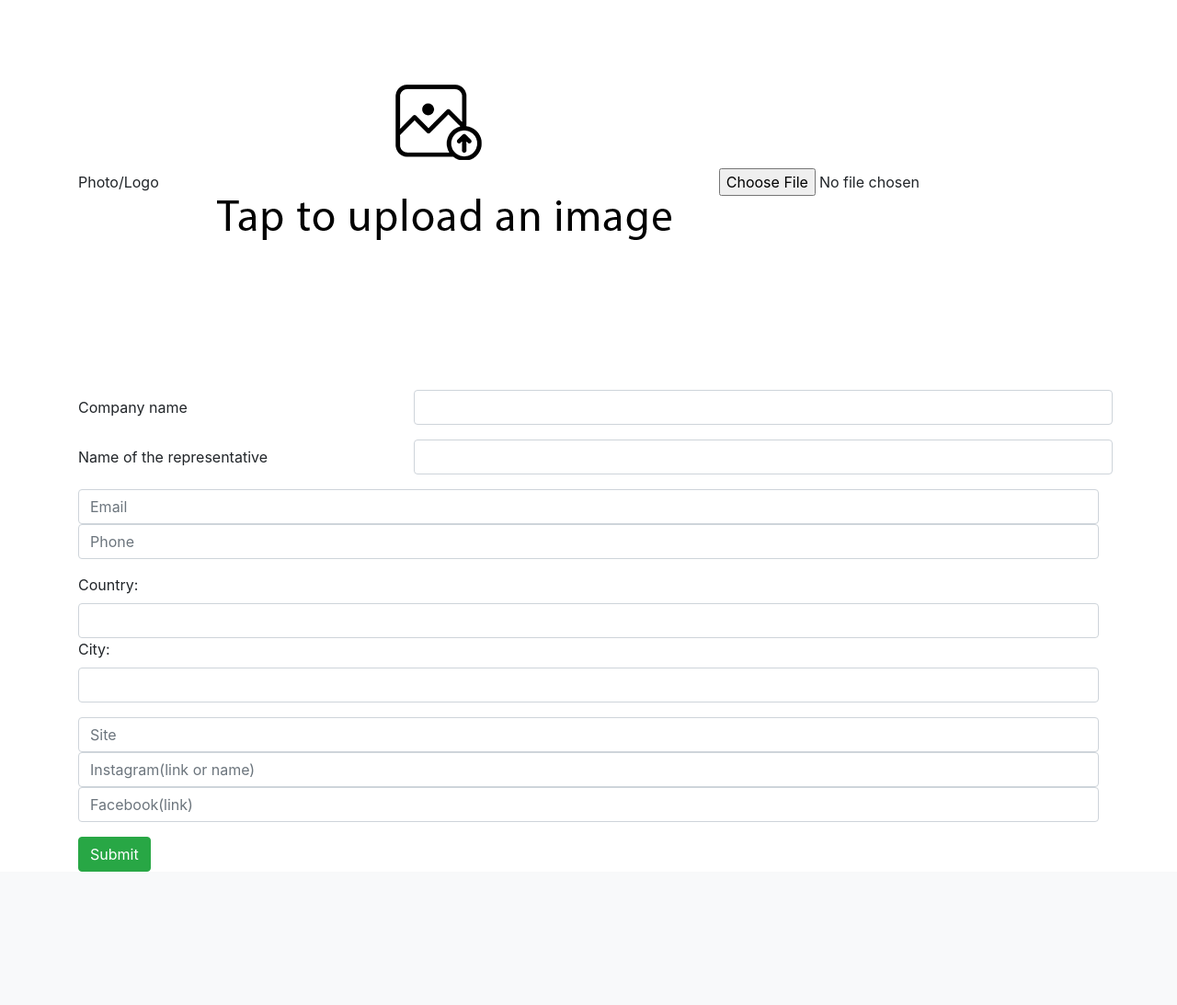
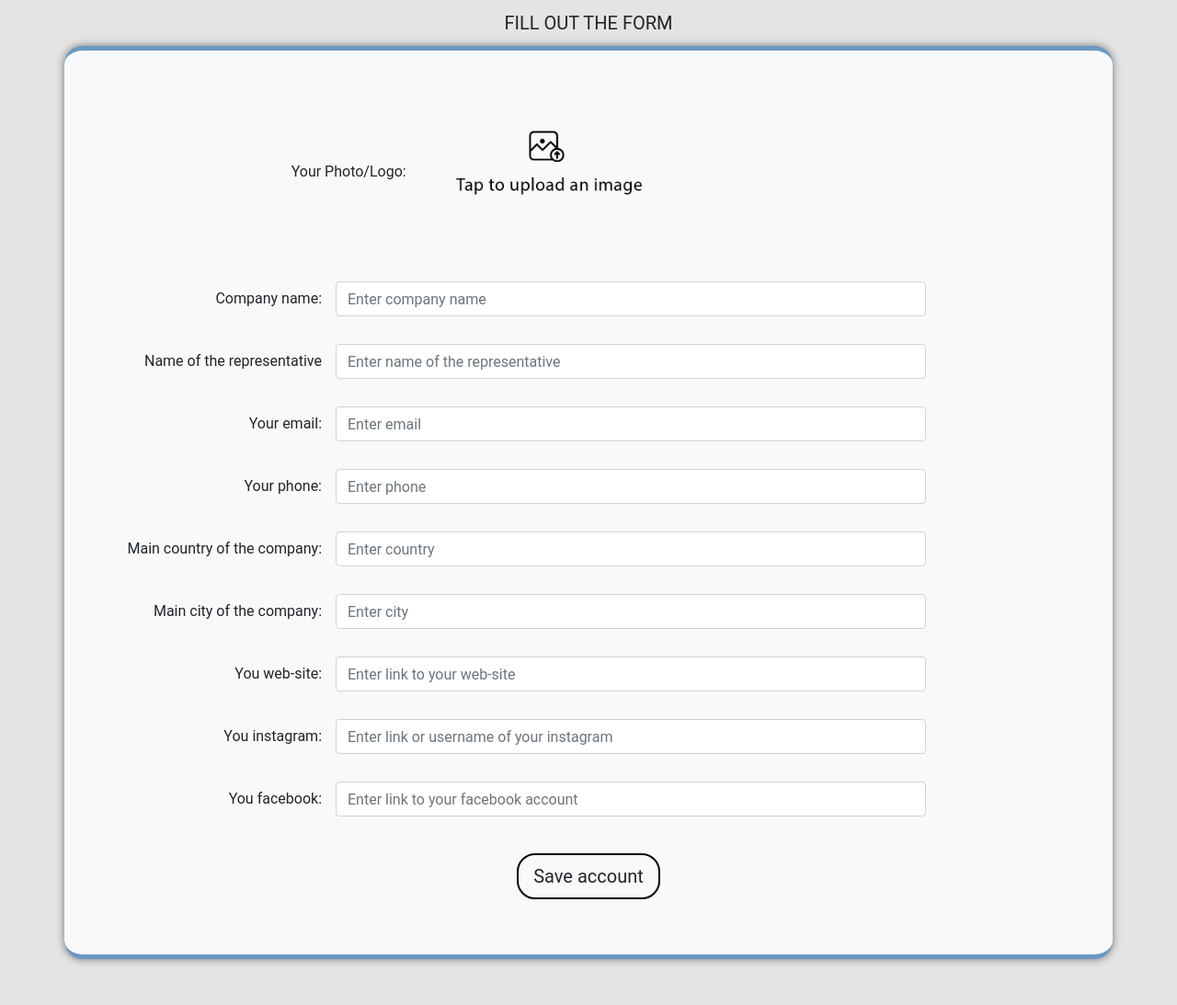
Before and after one commit to 3asyPe/blogger-business, a Django app: template blogger-business/business/templates/business/registration.html in a window 1280 px wide. Shown: the part 56-1149 px from the top of the page at 92% size. Before the commit the page ends 1004 px from the top, so only its background shows below. Run offline with Django 3.2, Linux system fonts and the light colour scheme; the template is opened without the code that fills it, so the values that code supplies are empty; some libraries are stand-ins or nearby versions.

Commit message:
Add styling to business registration form

```diff
--- a/blogger-business/business/templates/business/registration.html
+++ b/blogger-business/business/templates/business/registration.html
@@ -1,49 +1,68 @@
 {% extends "base.html" %}
+
+{% load static %}
+
+{% block base_head %}
+<link rel="stylesheet" href="{% static 'css/registration.css' %}">
+{% endblock %}
 
 {% block content %}
 
-{% load static %}
 
-<div class='container'>
+<div class="registration">
+    <div class="registration-title">Fill out the form</div>
+    <div class='container registration-inner'>
         <form class="form" action="complete" method="POST" id="registration-form" enctype="multipart/form-data">
             {% csrf_token %}
             <div class="form-group">
-            <label for="image-input" class="form-label">
-                Photo/Logo
-                <img class="upload-image-icon" id="upload-image-icon" src="{% static 'images/TapToUploadPicture.png' %}"/>
+                <label for="image-input" class="form-label form-label-image">
+                    <div class="col-4 form-label-image-title">Your Photo/Logo:</div>
+                    <img class="upload-image-icon col-3" id="upload-image-icon" src="{% static 'images/TapToUploadPicture.png' %}"/>
                 </label>
                 <input id="image-input" class="image-input" name="image" type="file" onchange="previewImage(event)"/>
             </div>
-        <div class="form-group row">
-            <label for="business_name" class="col-4 col-form-label form-label">Company name</label>
-            <input type="text" required name="business_name" id="business_name" class="form-control col-8">
-        </div>
-        <div class="form-group row">
-            <label for="business_owner_name" class="col-4 col-form-label form-label"> Name of the representative</label>
-            <input type="text" required name="business_owner_name" id="business_owner_name" class="form-control col-8">
+            <div class="form-group">
+                <label for="business_name" class="col-3 col-form-label form-label">Company name:</label>
+                <input type="text" required name="business_name" id="business_name" class="form-control col-7" placeholder="Enter company name">
             </div>
             <div class="form-group">
-            <input type="text" required name="email" class='form-control' placeholder="Email">
-            <input type="text" required name="phone" class='form-control' placeholder="Phone">
+                <label for="business_owner_name" class="col-3 col-form-label form-label"> Name of the representative</label>
+                <input type="text" required name="business_owner_name" id="business_owner_name" class="form-control col-7" placeholder="Enter name of the representative">
             </div>
             <div class="form-group">
-            <label for="country">Country:</label>
-            <input type="text" required name='country' id='country' class='form-control'>
-            <label for="city">City:</label>
-            <input type="text" required name='city' id='city' class='form-control'>
+                <label for="email" class="col-3 col-form-label form-label">Your email:</label>
+                <input type="text" required name="email" class='form-control col-7' placeholder="Enter email">
             </div>
             <div class="form-group">
-            <input type="text" required name="site" class='form-control' placeholder="Site">
-            <input type="text" required name="instagram" class='form-control' placeholder="Instagram(link or name)">
-            <input type="text" required name="facebook" class='form-control' placeholder="Facebook(link)">
+                <label for="phone" class="col-3 col-form-label form-label">Your phone:</label>
+                <input type="text" required name="phone" class='form-control col-7' placeholder="Enter phone">
+            </div>
+            <div class="form-group">
+                <label for="country" class="col-3 col-form-label form-label">Main country of the company:</label>
+                <input type="text" required name='country' id='country' class='form-control col-7' placeholder="Enter country">
+            </div>
+            <div class="form-group">
+                <label for="city" class="col-3 col-form-label form-label">Main city of the company:</label>
+                <input type="text" required name='city' id='city' class='form-control col-7' placeholder="Enter city">
+            </div>
+            <div class="form-group">
+                <label for="site" class="col-3 col-form-label form-label">You web-site:</label>
+                <input type="text" required name="site" id="site" class='form-control col-7' placeholder="Enter link to your web-site">
+            </div>
+            <div class="form-group">
+                <label for="instagram" class="col-3 col-form-label form-label">You instagram:</label>
+                <input type="text" required name="instagram" id="instagram" class='form-control col-7' placeholder="Enter link or username of your instagram">
+            </div>
+            <div class="form-group">
+                <label for="site" class="col-3 col-form-label form-label">You facebook:</label>
+                <input type="text" required name="facebook" id="facebook" class='form-control col-7' placeholder="Enter link to your facebook account">
             </div>
 
-
-        <button type='submit' class='btn btn-success'>Submit</button>
+            <button type='submit' class='btn btn-lg save-account' id="save-btn">Save account</button>
         </form>
     </div>
+</div>
 
-<script src="https://code.jquery.com/jquery-3.4.1.min.js"></script>
 <script src="{% static 'js/business-registration.js' %}">
 
 </script>
--- a/blogger-business/static/js/blogger-registration.js
+++ b/blogger-business/static/js/blogger-registration.js
@@ -138,7 +138,6 @@ form.addEventListener('submit', function(ev) {
                 }
             })
         } else {
-            saveBtn.innerHTML = defaultSaveBtnHtml
             $.alert({
                 title: 'An error occured',
                 content: "Error " + oReq.status + " occurred when trying to register your account. Please try again.",
--- a/blogger-business/static/js/business-registration.js
+++ b/blogger-business/static/js/business-registration.js
@@ -6,35 +6,82 @@ form.addEventListener('submit', function(ev) {
     oData.append("accountType", "business");
 
     if(oData.get('image').size === 0){
-        alert("Image field is also required")
+        $.alert({
+            title: 'Image is also required',
+            content: "Please fill the image field",
+            theme: 'material',
+        })
         return
     }
 
     if(!isValidHttpUrl(oData.get('site'))){
-        alert("Site field must contain working url")
+        $.alert({
+            title: 'Web-site field is also required',
+            content: "Please fill the working url to your web-site",
+            theme: 'material',
+        })
         return
     }
 
     if(!isValidInstagramLinkOrUsername(oData.get('instagram'))){
-        alert("Instagram field must contain available instagram link or username")
+        $.alert({
+            title: 'Instagram field is also required',
+            content: "Please fill the working url or username of your instagram account",
+            theme: 'material',
+        })
         return
     }
 
     if(!isValidHttpUrl(oData.get('facebook'))){
-        alert("Facebook field must contain working url")
+        $.alert({
+            title: 'Facebook field is also required',
+            content: "Please fill the working url to your facebook account",
+            theme: 'material',
+        })
         return
     }
 
     var oReq = new XMLHttpRequest()
     oReq.open("POST", "/api/registration/complete", true)
     oReq.onload = function(oEvent) {
+        saveBtn.innerHTML = defaultSaveBtnHtml
         if (oReq.status == 201) {
-            console.log(oReq.response)
-
+            $.confirm({
+                title: 'You have created your account',
+                content: "We sent you new password. Please check your email.",
+                type: 'blue',
+                typeAnimated: true,
+                buttons: {
+                    ok: {
+                        text: 'OK',
+                        btnClass: 'btn-blue',
+                        action: function () {
+                            window.location.href = "/login/"
+                        }
+                    }
+                }
+            })
         } else {
-            console.log("Error " + oReq.status + " occurred when trying to register your account.")
+            $.alert({
+                title: 'An error occured',
+                content: "Error " + oReq.status + " occurred when trying to register your account. Please try again.",
+                type: 'red',
+                typeAnimated: true,
+                buttons: {
+                    tryAgain: {
+                        text: 'Try again',
+                        btnClass: 'btn-red',
+                        action: function(){
+                        }
+                    },
+                }
+            })
         }
     };
+
+    saveBtn = document.querySelector("#save-btn")
+    defaultSaveBtnHtml = saveBtn.innerHTML
+    saveBtn.innerHTML = 'Loading <i class="fas fa-spinner fa-spin"></i>'
 
     oReq.send(oData)
 }, false)
```
Also changed, not shown: blogger-business/blogger/templates/blogger/registration.html (+1 -24 lines), blogger-business/static/css/registration.css (renamed from blogger-business/static/css/blogger-registration.css). Lines whose indentation alone changed are shown as unchanged.
